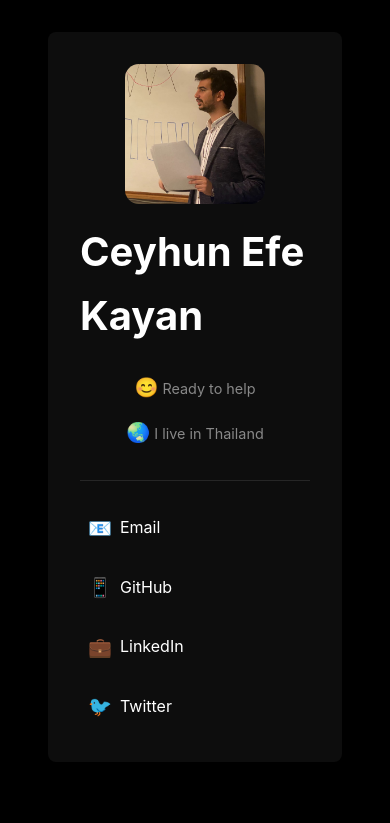
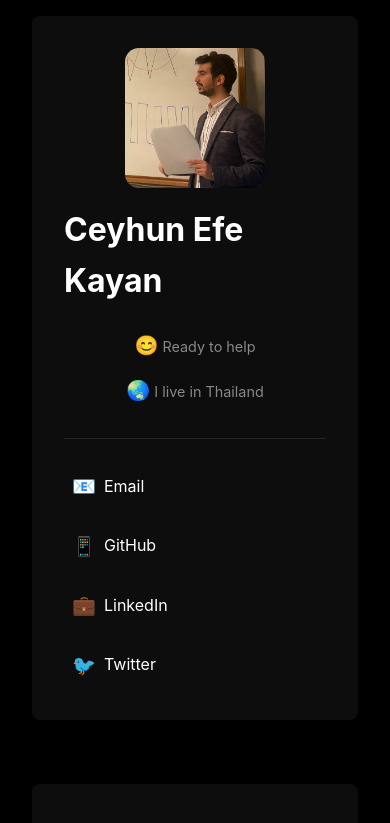
Before and after one commit to cekayan/ceyhunefekayan.com, an Astro site: page / in a window 390 px wide. Shown: the top 823 px of the page. Built offline with nearby package versions, Linux system fonts and the light colour scheme; Astro itself is replaced by a stand-in of ours.

Commit message:
style: adjust sidebar layout for improved responsiveness and logo size

```diff
--- a/src/layouts/sidebar-layout.astro
+++ b/src/layouts/sidebar-layout.astro
@@ -140,10 +140,15 @@ const { profile } = siteData;
   @media (max-width: 768px) {
     .layout {
       grid-template-columns: 1fr;
+      padding: 1rem;
     }
 
     .left-column {
       position: static;
     }
+
+    .logo {
+      font-size: 2rem;
+    }
   }
 </style>
```
